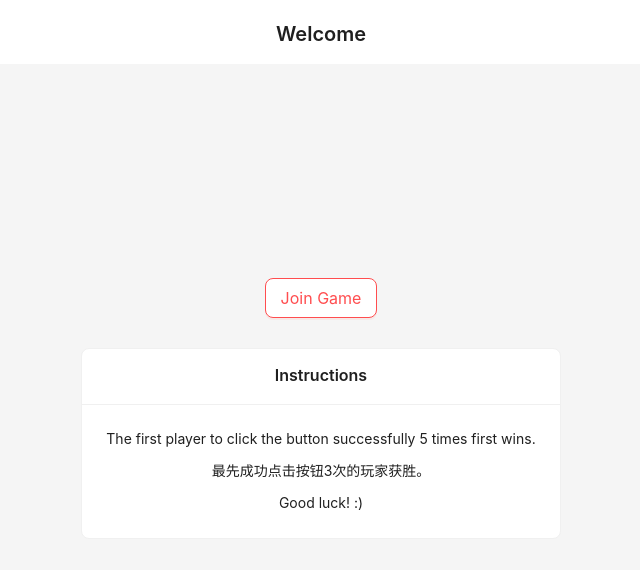
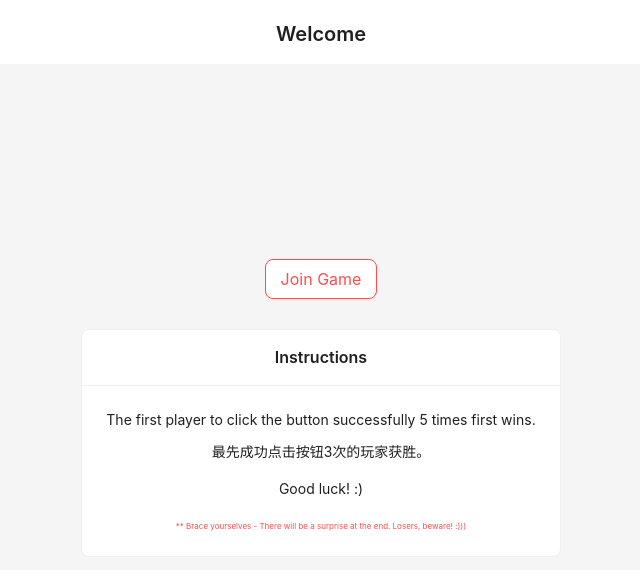
Before and after one commit to xianjinseow92/real-time-game-demo, a React (Create React App) app in the folder click-game/: page / in a window 1280 px wide. Shown: the top 570 px of the page, without its empty margins (319-959 px from the left). Built offline with nearby package versions, Linux system fonts and the light colour scheme.

Commit message:
feat: update instructions

```diff
--- a/click-game/src/pages/ClickGame/components/GameBoard.tsx
+++ b/click-game/src/pages/ClickGame/components/GameBoard.tsx
@@ -1,5 +1,5 @@
 import { Button, Card, message, Modal, Result, Typography } from "antd";
-import { CSSProperties, useEffect, useRef, useState } from "react";
+import { CSSProperties, useEffect, useState } from "react";
 import { useSocket } from "../../../hooks/useSocket";
 import { EVENTS } from "../../../constants/constants";
 import { MehOutlined, QqOutlined, SmileOutlined } from "@ant-design/icons";
@@ -8,7 +8,6 @@ const GameBoard = ({ role }: { role: string }) => {
   const { socket } = useSocket();
   const [buttonStyle, setButtonStyle] = useState<CSSProperties>({});
   const [isVisible, setIsVisible] = useState<boolean>(true);
-  const buttonRef = useRef<HTMLButtonElement | null>(null);
 
   const [gameOver, setGameOver] = useState<{
     resultMessage: React.ReactNode;
@@ -23,9 +22,8 @@ const GameBoard = ({ role }: { role: string }) => {
   });
 
   const handleButtonClick = () => {
-    if (socket && buttonRef?.current) {
-      buttonRef.current.disabled = true;
-      setIsVisible(false); // IMMEDIATELY make button disappear
+    if (socket) {
+      setIsVisible(false);
       socket.emit(EVENTS.CLICKED);
     }
   };
@@ -35,9 +33,6 @@ const GameBoard = ({ role }: { role: string }) => {
       // Show button
       socket?.on(EVENTS.SHOW_BUTTON, (positionAndSize) => {
         setButtonStyle(positionAndSize);
-        if (buttonRef?.current) {
-          buttonRef.current.disabled = false;
-        }
 
         setIsVisible(true);
       });
@@ -51,7 +46,6 @@ const GameBoard = ({ role }: { role: string }) => {
       socket?.on(EVENTS.GAME_OVER, ({ winner, loser }) => {
         let resultMessage: React.ReactNode;
         let icon: React.ReactNode;
-        console.log("XJ game over role: ", role);
 
         if (role === winner) {
           resultMessage = (
@@ -111,7 +105,6 @@ const GameBoard = ({ role }: { role: string }) => {
           type="primary"
           danger
           disabled={role === "Spectator"}
-          ref={buttonRef}
         >
           CLICK MEEEE
         </Button>
--- a/click-game/src/pages/JoinGame/JoinGame.tsx
+++ b/click-game/src/pages/JoinGame/JoinGame.tsx
@@ -34,10 +34,15 @@ const BeginGame = () => {
                 {`The first player to click the button successfully 5 times first
               wins.`}
               </Typography.Text>
-              <Typography.Text style={{ marginBottom: "10px" }}>
+              <Typography.Text style={{ marginBottom: "15px" }}>
                 {`最先成功点击按钮3次的玩家获胜。`}
               </Typography.Text>
-              <Typography.Text>{`Good luck! :)`}</Typography.Text>
+              <Typography.Text
+                style={{ marginBottom: "20px" }}
+              >{`Good luck! :)`}</Typography.Text>
+              <Typography.Text type="danger" style={{ fontSize: "8px" }}>
+                {`** Brace yourselves - There will be a surprise at the end. Losers, beware! :)))`}
+              </Typography.Text>
             </Flex>
           </Card>
         </Flex>
```
Also changed, not shown: 1 other file (tests, documents, lock files or other folders).
